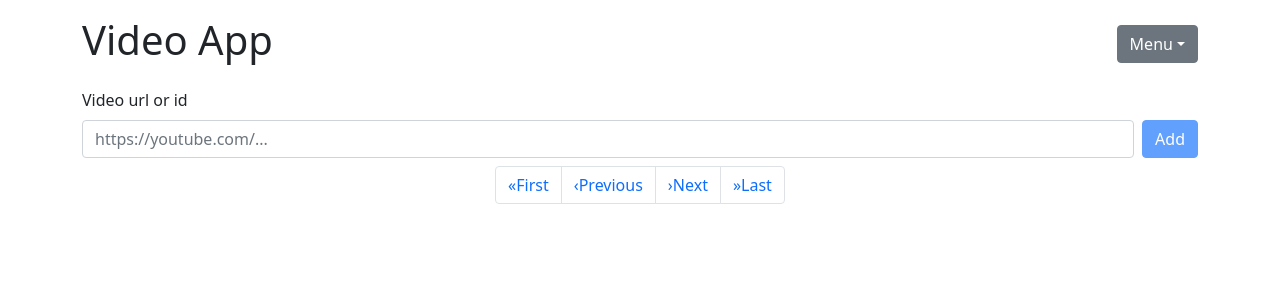
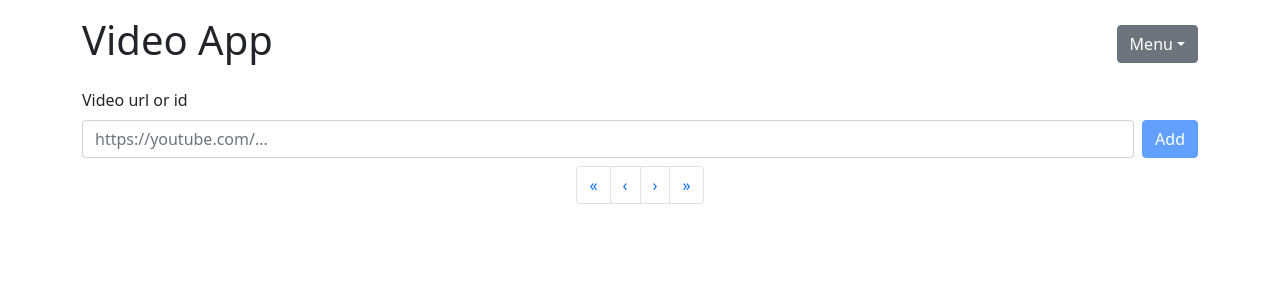
Before and after one commit to tomek-ch/video-app-redux, a React (Create React App) app: page / in a window 1280 px wide. Shown: the top 300 px of the page. Built offline with nearby package versions, Linux system fonts and the light colour scheme.

Commit message:
Remove text from pagination buttons

```diff
--- a/src/components/PagesList.tsx
+++ b/src/components/PagesList.tsx
@@ -26,10 +26,10 @@ function PagesList() {
     <div className="d-flex justify-content-center">
       <Pagination aria-label="Videos list">
         <PaginationItem>
-          <PaginationLink first onClick={() => setPage(0)} />
+          <PaginationLink onClick={() => setPage(0)}>«</PaginationLink>
         </PaginationItem>
         <PaginationItem>
-          <PaginationLink previous onClick={goToPrevPage} />
+          <PaginationLink onClick={goToPrevPage}>‹</PaginationLink>
         </PaginationItem>
         {[...Array(pagesCount).keys()].map((page) => (
           <PaginationItem key={`page-${page}`} active={currentPage === page}>
@@ -39,10 +39,12 @@ function PagesList() {
           </PaginationItem>
         ))}
         <PaginationItem>
-          <PaginationLink next onClick={goToNextPage} />
+          <PaginationLink onClick={goToNextPage}>›</PaginationLink>
         </PaginationItem>
         <PaginationItem>
-          <PaginationLink last onClick={() => setPage(pagesCount - 1)} />
+          <PaginationLink onClick={() => setPage(pagesCount - 1)}>
+            »
+          </PaginationLink>
         </PaginationItem>
       </Pagination>
     </div>
```
